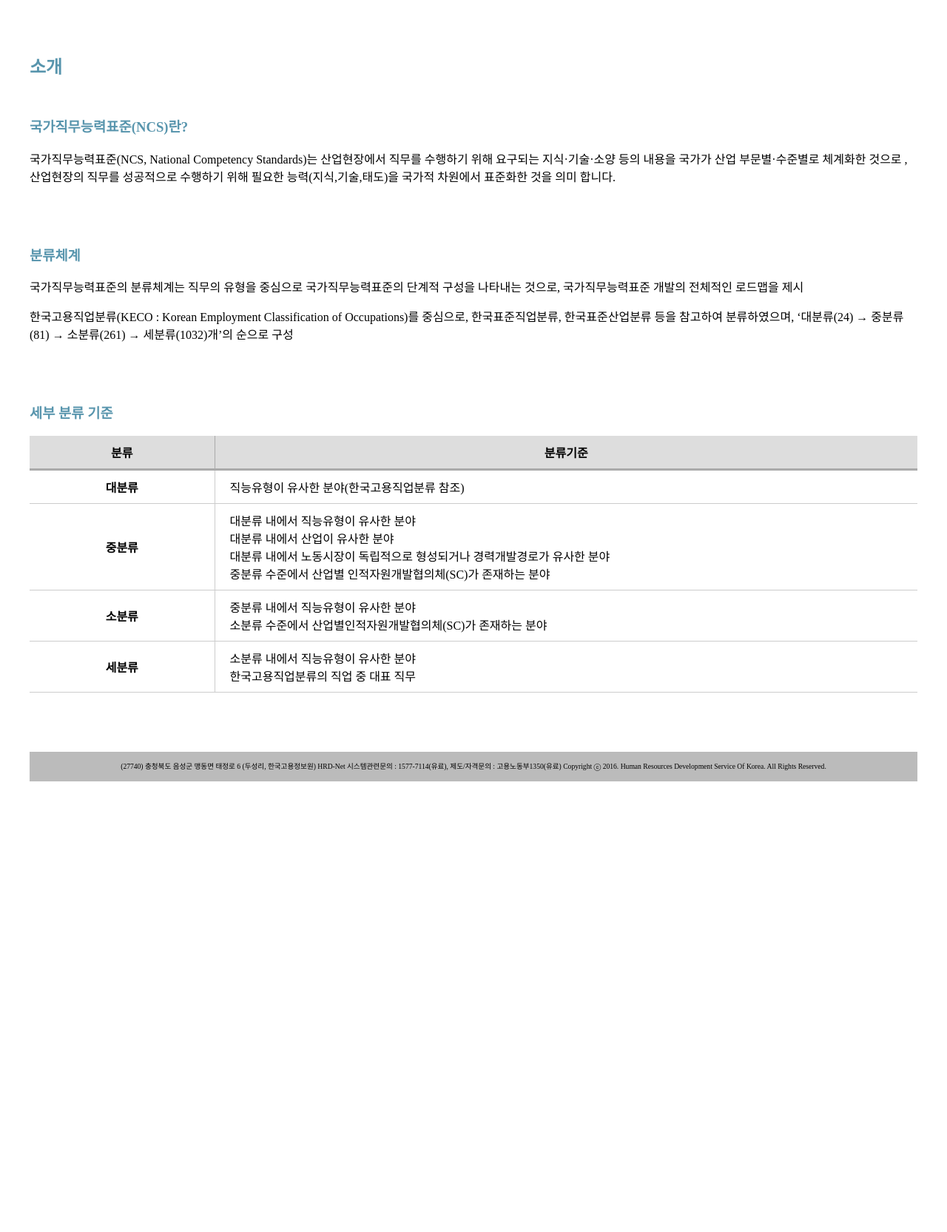
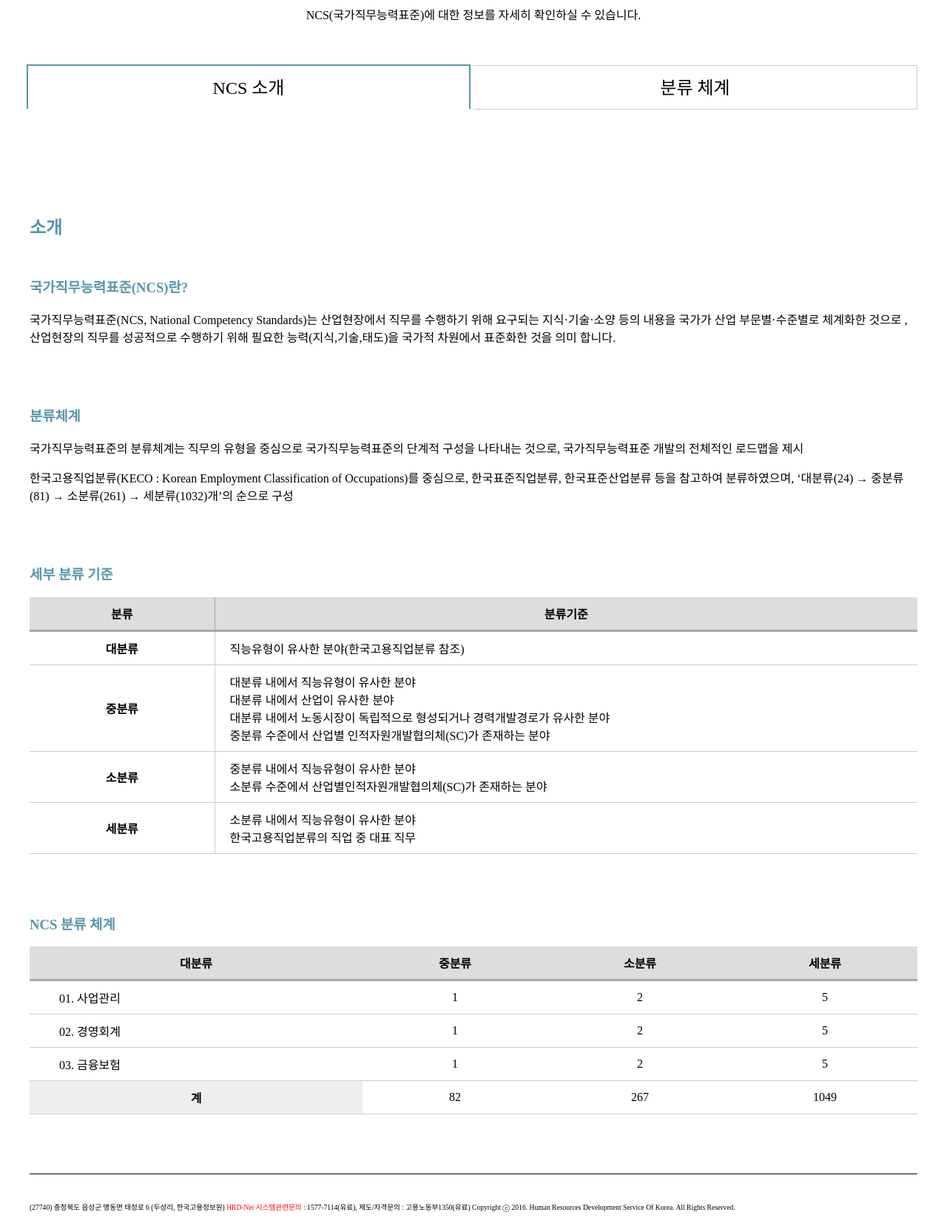
Before and after one commit to GOGOYS/HelloHtml, a plain HTML site: page webreboot/WebContent/style/layout4.html in a window 1280 px wide. Shown: the part 305-1970 px from the top of the page at 74% size. Before the commit the page ends 1369 px from the top, so only its background shows below. Drawn offline with Linux system fonts and the light colour scheme.

Commit message:
style 선택자

```diff
--- a/webreboot/WebContent/style/layout4.html
+++ b/webreboot/WebContent/style/layout4.html
@@ -4,37 +4,145 @@
 <meta charset="UTF-8">
 <title>Insert title here</title>
 <style>
-	#container{width:1200px; margin:0 auto;}
+#container, footer div, table {
+	width: 1200px;
+	margin: 0 auto;
+}
+
+#nav ul li {
+	float: left;
+	list-style: none;
+	font-size: 2em;
+	padding: 40px 20px;
+}
+
+#head1 {
+	clear: both;
+	border-top: 1px solid;
+}
+
+#head1 ul li {
+	display: inline-block;
+	box-sizing: border-box;
+	list-style: none;
+	font-size: 1.5em;
+	width: 50%;
+	height: 60px;
+	line-height: 60px;
+	text-align: center;
+}
+
+#head1 ul li:nth-child(2) {
+	border: 1px solid #ccc;
+	border-left: none;
+	margin-right: -4px;
+}
+
+#head1 ul li:nth-child(1) {
+	border: 2px solid #5895ad;
+	border-bottom: none;
+	margin-left: -4px;
+}
+
+ul {
+	margin: 0;
+	padding: 40px 0 60px 0;
+}
+
+h2 {
+	clear: both;
+	margin-top: 80px;
+	color: #5895ad;
+	margin-bottom: -30px;
+}
+
+section {
+	clear: both;
+}
+
+h3 {
+	color: #5895ad;
+}
+
+article {
+	margin: 80px 0;
+}
+
+table {
+	border-collapse: collapse;
+}
+
+th, td {
+	border-bottom: 1px solid #ccc;
+	padding: 10px 20px;
+}
+
+#borderNo {
+	border-right: none
+}
+
+thead {
+	background-color: #ddd;
+}
+
+thead tr th {
+	border-width: 3px 1px;
+	border-color: #aaa
+}
+
+th {
+	border-right: 1px solid #ccc;
+}
+
+footer {
+	font-size: 0.6em;
+	height: 30px;
+	line-height: 30px;
+	border-top: 1px solid black;
+	padding: 20px 0;
+}
+
+footer span {
+	color: red;
+}
+
+#head1 div h1 {
+	text-align: center;
+	margin-top: 70px
+}
+
+#head1 div p {
+	text-align: center;
+}
+
+table#ncstable tfoot tr {
+	border-bottom: 1px solid #ccc;
+}
+
+table#ncstable tfoot th {
+	background-color: #eee;
+}
+
+table#ncstable tr>*{
+	border-right: none;
+}
 
 
-	#nav ul li{float:left; list-style:none; font-size:2em; padding: 40px 20px; }
+table#ncstable tr td{
+	text-align: left;
+}
 
-	#head1{clear:both; border-top: 1px solid;}
-
-	#head1 ul li{float:left; list-style:none; font-size:1.5em; padding: 10px 180px; margin:80px 0;}
-	#head1 ul li:nth-child(2){border: 1px solid #ccc; border-left: none;}
-	#head1 ul li:nth-child(1){border: 1px solid #5895ad; border-bottom: none; margin-left:105px}
-	ul{position: realative; left:400px}
-
-	h2{clear:both; margin-top:80px; color:#5895ad;margin-bottom:-30px;}
-
-	section{clear:both;}
+table#ncstable tr td:not(:first-child){
+	text-align: center;
+}
+table#ncstable tr td:first-child{
+	text-indent: 20px;
+}
 
 
-	h3{color: #5895ad; }
+/* 제외의 가상 클래스 :not()  */
 
-	article{margin: 80px 0;}
-
-	table{border-collapse:collapse;}
-	th, td{border-bottom:1px solid #ccc; padding:10px 20px;}
-	#borderNo{border-right:none}
-
-	thead{background-color:#ddd;}
-	thead tr th{border-width: 3px 1px; border-color: #aaa}
-	th{border-right:1px solid #ccc;}
-
-	footer{font-size:0.6em; background-color: #bbb; height:40px; line-height:40px;
-	text-align:center;}
+/* text-indent:20px; 들여쓰기*/
 
 </style>
 </head>
@@ -51,6 +159,10 @@
 			</nav>
 		</header>
 		<header id='head1'>
+			<div>
+				<h1>NCS분류체계</h1>
+				<p>NCS(국가직무능력표준)에 대한 정보를 자세히 확인하실 수 있습니다.</p>
+			</div>
 			<ul>
 				<li>NCS 소개</li>
 				<li>분류 체계</li>
@@ -75,9 +187,9 @@
 			<article>
 				<h3>세부 분류 기준</h3>
 				<table>
-				<colgroup>
-					<col width='250px'>
-					<col width='950px'>
+					<colgroup>
+						<col width='250px'>
+						<col width='950px'>
 					<thead>
 						<tr>
 							<th>분류</th>
@@ -91,28 +203,81 @@
 						</tr>
 						<tr>
 							<th>중분류</th>
-							<td>대분류 내에서 직능유형이 유사한 분야<br>
-								대분류 내에서 산업이 유사한 분야<br>
-								대분류 내에서 노동시장이 독립적으로 형성되거나 경력개발경로가 유사한 분야<br>
-								중분류 수준에서 산업별 인적자원개발협의체(SC)가 존재하는 분야</td>
+							<td>대분류 내에서 직능유형이 유사한 분야<br> 대분류 내에서 산업이 유사한 분야<br>
+								대분류 내에서 노동시장이 독립적으로 형성되거나 경력개발경로가 유사한 분야<br> 중분류 수준에서 산업별
+								인적자원개발협의체(SC)가 존재하는 분야
+							</td>
 						</tr>
 						<tr>
 							<th>소분류</th>
-							<td>중분류 내에서 직능유형이 유사한 분야<br>
-								소분류 수준에서 산업별인적자원개발협의체(SC)가 존재하는 분야</td>
+							<td>중분류 내에서 직능유형이 유사한 분야<br> 소분류 수준에서 산업별인적자원개발협의체(SC)가
+								존재하는 분야
+							</td>
 						</tr>
 						<tr>
 							<th>세분류</th>
-							<td>소분류 내에서 직능유형이 유사한 분야<br>
-								한국고용직업분류의 직업 중 대표 직무</td>
+							<td>소분류 내에서 직능유형이 유사한 분야<br> 한국고용직업분류의 직업 중 대표 직무
+							</td>
 						</tr>
 					</tbody>
 				</table>
 			</article>
+			<article>
+				<h3>NCS 분류 체계</h3>
+				<table id='ncstable'>
+					<colgroup>
+						<col>
+						<col width='250px'>
+						<col width='250px'>
+						<col width='250px'>
+					</colgroup>
+					<thead>
+						<tr>
+							<th>대분류</th>
+							<th>중분류</th>
+							<th>소분류</th>
+							<th>세분류</th>
+						</tr>
+					</thead>
+					<tbody>
+						<tr>
+							<td>01. 사업관리</td>
+							<td>1</td>
+							<td>2</td>
+							<td>5</td>
+						</tr>
+						<tr>
+							<td>02. 경영회계</td>
+							<td>1</td>
+							<td>2</td>
+							<td>5</td>
+						</tr>
+						<tr>
+							<td>03. 금융보험</td>
+							<td>1</td>
+							<td>2</td>
+							<td>5</td>
+						</tr>
+					</tbody>
+					<tfoot>
+						<tr>
+							<th>계</th>
+							<td>82</td>
+							<td>267</td>
+							<td>1049</td>
+						</tr>
+					</tfoot>
+				</table>
+			</article>
 		</section>
 		<footer>
-			<p>(27740) 충청북도 음성군 맹동면 태정로 6 (두성리, 한국고용정보원) HRD-Net 시스템관련문의 : 1577-7114(유료), 제도/자격문의 : 고용노동부1350(유료)
-Copyright ⓒ 2016. Human Resources Development Service Of Korea. All Rights Reserved.</p>
+			<div>
+				<p>
+					(27740) 충청북도 음성군 맹동면 태정로 6 (두성리, 한국고용정보원) <span>HRD-Net
+						시스템관련문의</span> : 1577-7114(유료), 제도/자격문의 : 고용노동부1350(유료) Copyright ⓒ 2016.
+					Human Resources Development Service Of Korea. All Rights Reserved.
+				</p>
+			</div>
 		</footer>
 	</div>
 
```
Also changed, not shown: webreboot/WebContent/index.html (+2 -0 lines), webreboot/WebContent/selecter/inputselect.html (added, +19 -0 lines), webreboot/WebContent/selecter/property.html (added, +58 -0 lines), webreboot/WebContent/selecter/selectIndex.html (added, +104 -0 lines).
